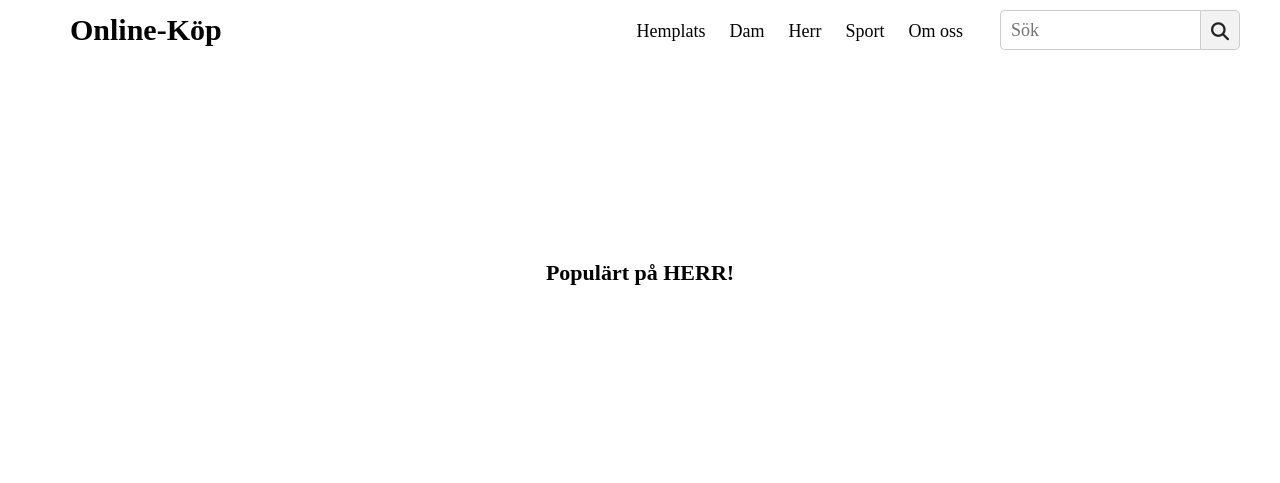
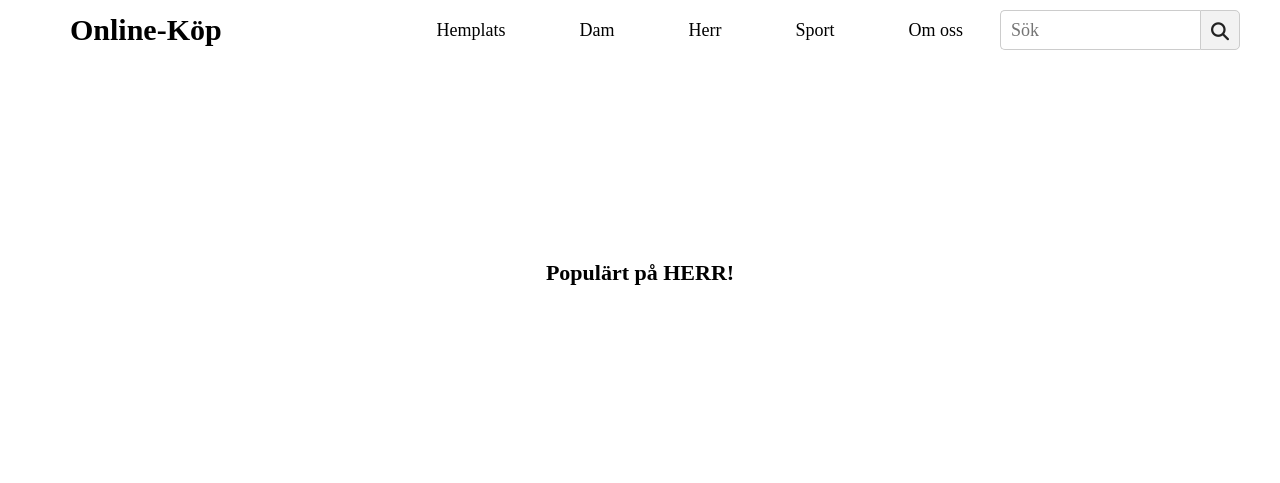
Before and after one commit to Gewizs/Hemsida, a plain HTML site: page Herr.html in a window 1280 px wide. Shown: the top 483 px of the page. Drawn offline with Linux system fonts and the light colour scheme.

Commit message:
Last time

```diff
--- a/Css folder/index.css
+++ b/Css folder/index.css
@@ -23,18 +23,18 @@ nav ul li.logo {
   font-size: 30px;
   font-weight: 700;
 }
-nav ul div.items {
+nav ul li.items {
   padding: 0 25px;
   display: inline-flex;
 }
-nav ul div.items a {
+nav ul li.items a {
   text-decoration: none;
   font-size: 18px;
   color: black;
   padding: 0 12px;
 }
 
-nav ul div.items a:hover {
+nav ul li.items a:hover {
   color: gray;
 }
 
@@ -160,7 +160,6 @@ a {
   border: 5px solid #cccccc;
 }
 footer {
-  position: fixed;
   bottom: 0px;
   width: 100%;
   background: #d9d9d9;
--- a/Herr.html
+++ b/Herr.html
@@ -13,13 +13,12 @@
           <nav>
             <ul>
               <li class="logo">Online-Köp </li>
-                <div class="items">
-                  <li><a href="index.html">Hemplats</a></li>
-                  <li><a href="Dam.html">Dam</a></li>
-                  <li><a href="Herr.html">Herr</a></li>
-                  <li><a href="Sport.html">Sport</a></li>
-                  <li><a href="Utrustning.html">Om oss</a></li>
-                </div>
+                      <li class="items"><a href="index.html">Hemplats</a></li>
+                      <li class="items"><a href="Dam.html">Dam</a></li>
+                      <li class="items"><a href="Herr.html">Herr</a></li>
+                      <li class="items"><a href="Sport.html">Sport</a></li>
+                      <li class="items"><a href="Utrustning.html">Om oss</a></li>
+
                     <li class="search-icn">
                       <input type="search" placeholder="Sök">
                       <label class="icon">
```
Also changed, not shown: Dam.html (+5 -7 lines), Sport.html (+5 -7 lines), Utrustning.html (+5 -7 lines), index.html (+5 -7 lines).
